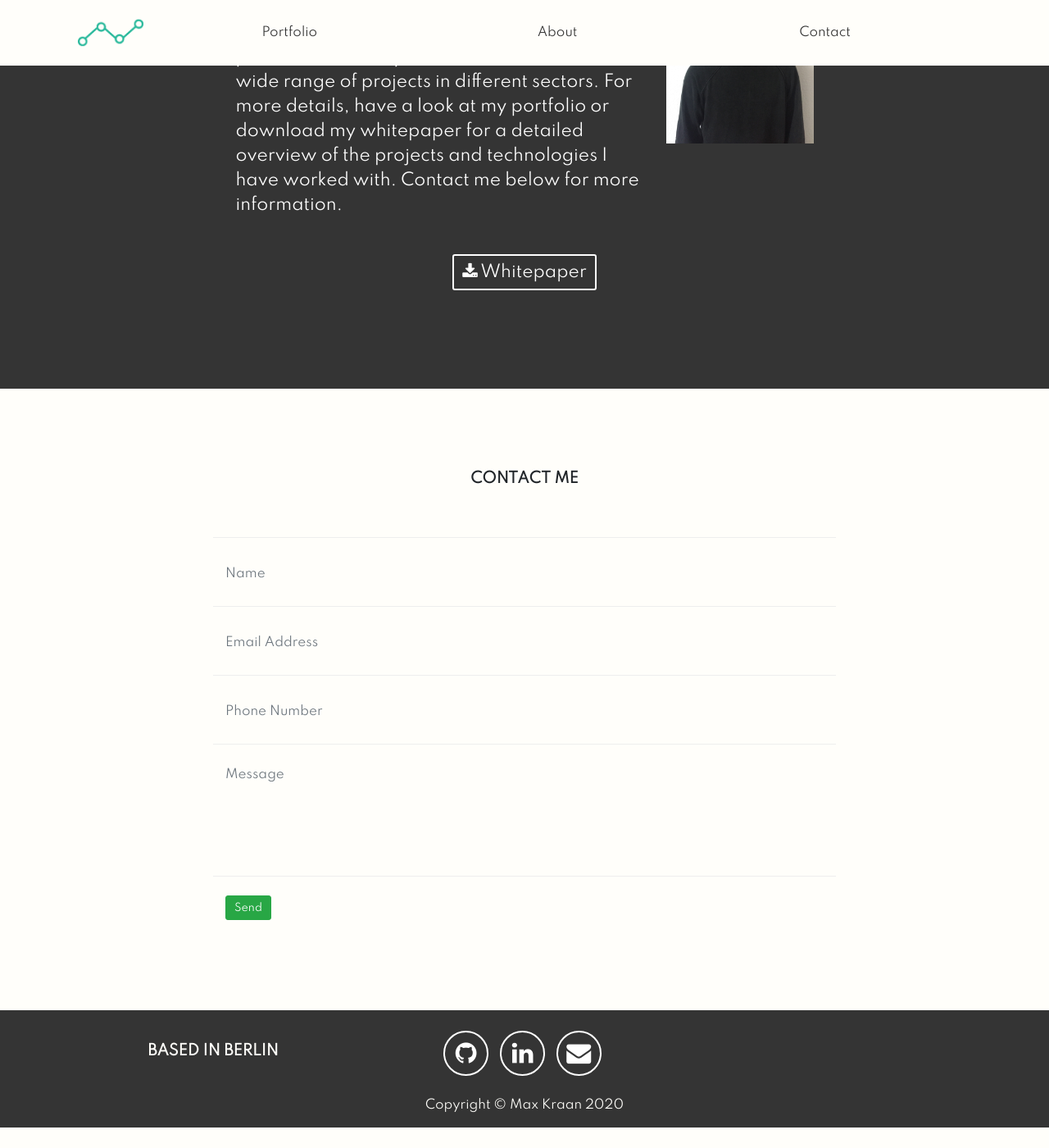
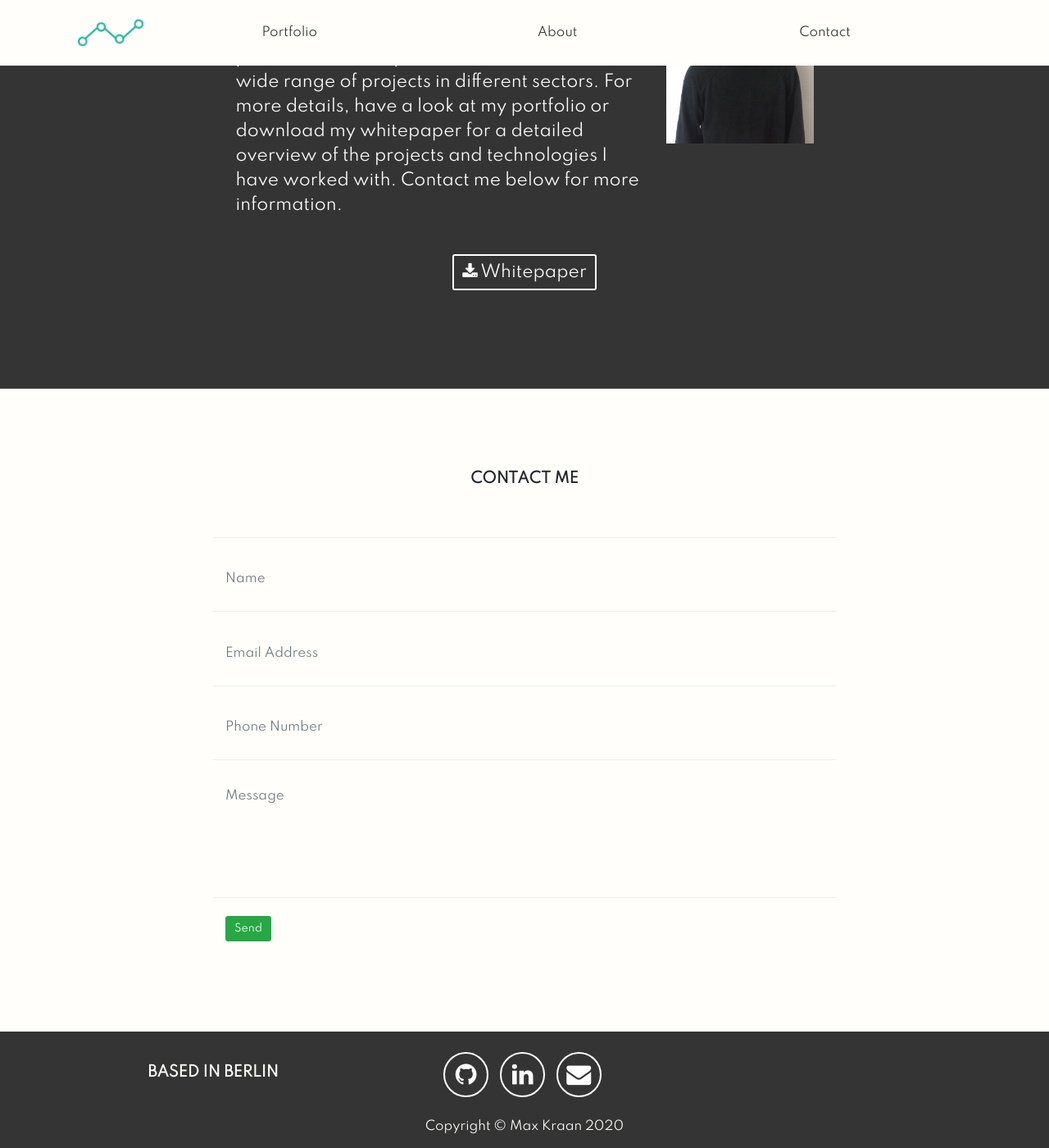
Before and after one commit to mxkrn/mxkrn.github.io, a Jekyll site: the page built from index.html, in a window 1280 px wide and 1400 px high, scrolled down 1507 px. Shown: the whole window at 82% size. Built offline with Jekyll 4.4.1, drawn with Linux system fonts in a browser that asks for light colours; before the commit the page ends 2882 px from its top, so only the background shows below that.

Commit message:
contact styling

```diff
--- a/_includes/contact.html
+++ b/_includes/contact.html
@@ -14,33 +14,33 @@
                     name="sentMessage"
                     accept-charset="utf-8"
                     action="https://formspree.io/mrgyvpqg"
-                    method="post"
+                    method="POST"
                 >
                 <div class="row control-group">
                     <div class="form-group col-xs-12 floating-label-form-group controls">
                         <label for="name">Name</label>
-                        <input type="text" class="form-control" placeholder="Name" id="name" required data-validation-required-message="Please enter your name.">
+                        <input type="text" name="name" class="form-control" placeholder="Name" id="name" required data-validation-required-message="Please enter your name.">
                         <p class="help-block text-danger"></p>
                     </div>
                 </div>
                 <div class="row control-group">
                     <div class="form-group col-xs-12 floating-label-form-group controls">
                         <label for="email">Email Address</label>
-                        <input type="email" class="form-control" placeholder="Email Address" id="email" required data-validation-required-message="Please enter your email address.">
+                        <input type="email" name="_replyto" class="form-control" placeholder="Email Address" id="email" required data-validation-required-message="Please enter your email address.">
                         <p class="help-block text-danger"></p>
                     </div>
                 </div>
                 <div class="row control-group">
                     <div class="form-group col-xs-12 floating-label-form-group controls">
                         <label for="phone">Phone Number</label>
-                        <input type="tel" class="form-control" placeholder="Phone Number" id="phone" required data-validation-required-message="Please enter your phone number.">
+                        <input type="tel" name="tel" class="form-control" placeholder="Phone Number" id="phone" required data-validation-required-message="Please enter your phone number.">
                         <p class="help-block text-danger"></p>
                     </div>
                 </div>
                 <div class="row control-group">
                     <div class="form-group col-xs-12 floating-label-form-group controls">
                         <label for="message">Message</label>
-                        <textarea rows="5" class="form-control" placeholder="Message" id="message" required data-validation-required-message="Please enter a message."></textarea>
+                        <textarea rows="5" name="message" class="form-control" placeholder="Message" id="message" required data-validation-required-message="Please enter a message."></textarea>
                         <p class="help-block text-danger"></p>
                     </div>
                 </div>
@@ -48,7 +48,7 @@
                 <div id="success"></div>
                 <div class="row">
                     <div class="form-group col-xs-12">
-                        <button type="submit" class="btn btn-success btn-lg">Send</button>
+                        <button type="submit" value="Send" class="btn btn-success btn-lg">Send</button>
                     </div>
                 </div>
                 </form>
--- a/assets/css/styles.scss
+++ b/assets/css/styles.scss
@@ -28,7 +28,7 @@ img {
 
 body {
     overflow-x: hidden;
-    background-color: #fffefa;
+    background-color: #{{ site.color.secondary }};
     padding-top: 150px;
     font-family: "Spartan";
     font-size: 1.5rem;
@@ -260,7 +260,7 @@ section.success {
     margin-top: -12px;
     text-align: center;
     font-size: 20px;
-    color: #fff;
+    color: #{{ site.color.secondary }};
 }
 
 #portfolio .portfolio-item .portfolio-link .caption .caption-content i {
@@ -336,7 +336,7 @@ section.success {
 .btn-outline.active {
     border: solid 2px #fff;
     color: #{{ site.color.primary }};
-    background: #fff;
+    background: #{{ site.color.secondary }};
 }
 
 .floating-label-form-group {
@@ -366,6 +366,8 @@ section.success {
     position: relative;
     top: 2em;
     margin: 0;
+    padding-top: .5em;
+    font-weight: lighter;
     font-size: .85em;
     line-height: 1.764705882em;
     vertical-align: middle;
@@ -527,6 +529,10 @@ footer .footer-below {
     -webkit-transform: translateZ(0);
 }
 
+.form-control:focus {
+    background-color: #{{ site.color.secondary }};
+}
+
 .tag-outline {
     padding: 3px;
     border: none;
```
